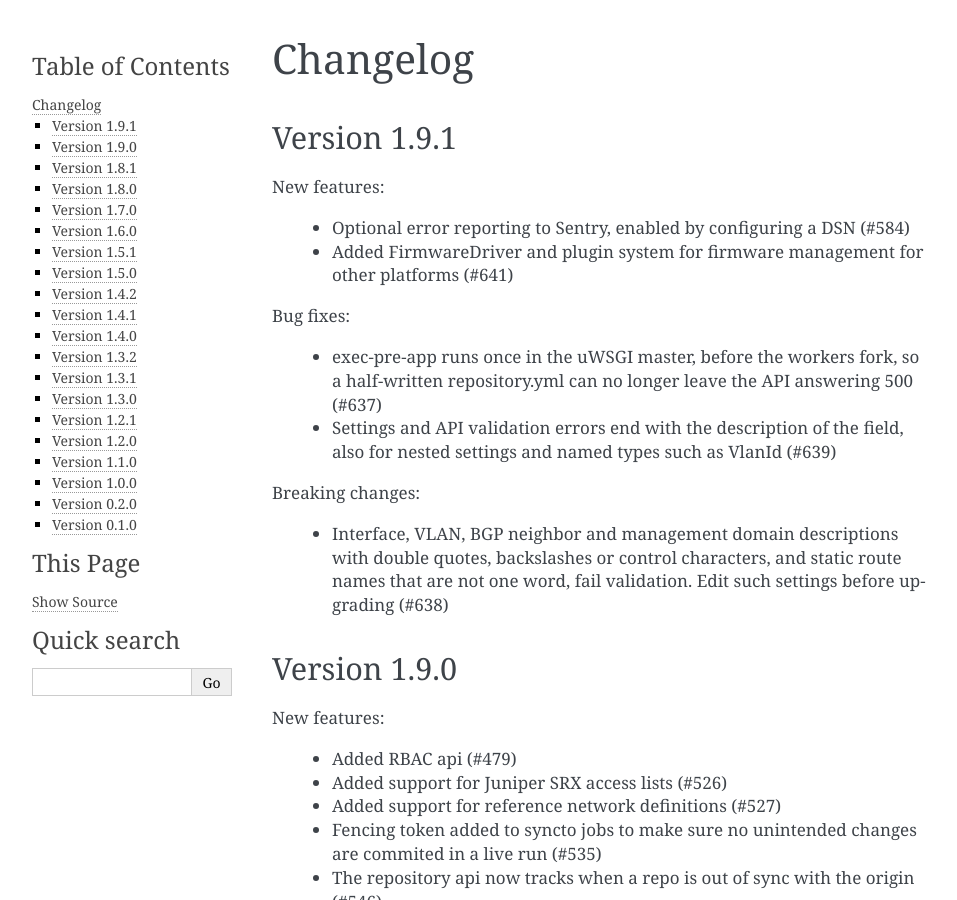
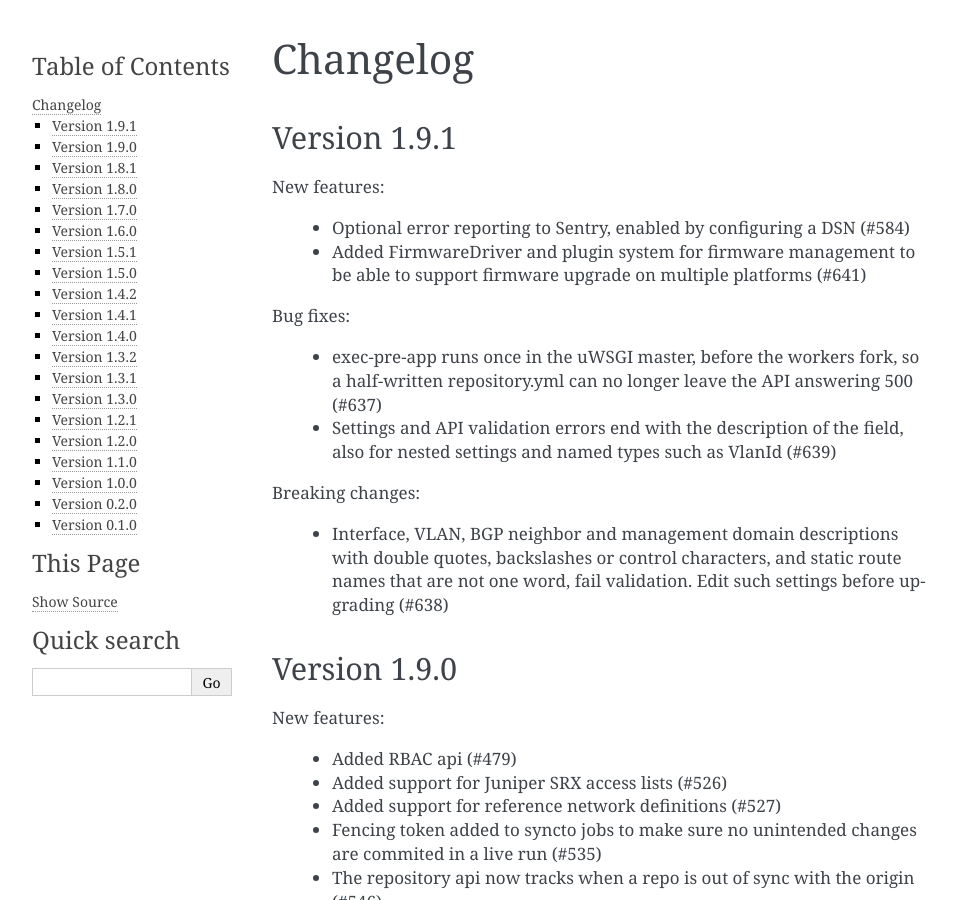
Before and after one commit to SUNET/cnaas-nms, a Sphinx documentation site: the page built from docs/changelog/index.rst, in a window 1280 px wide and 900 px high. Shown: the whole window, without its empty margins (148-1105 px from the left). Built offline with Sphinx 7.4.7, drawn with Linux system fonts in a browser that asks for light colours.

Commit message:
Improve changelog text

```diff
--- a/docs/changelog/index.rst
+++ b/docs/changelog/index.rst
@@ -7,7 +7,7 @@ Version 1.9.1
 New features:
 
  - Optional error reporting to Sentry, enabled by configuring a DSN (#584)
- - Added FirmwareDriver and plugin system for firmware management for other platforms (#641)
+ - Added FirmwareDriver and plugin system for firmware management to be able to support firmware upgrade on multiple platforms (#641)
 
 Bug fixes:
 
```
